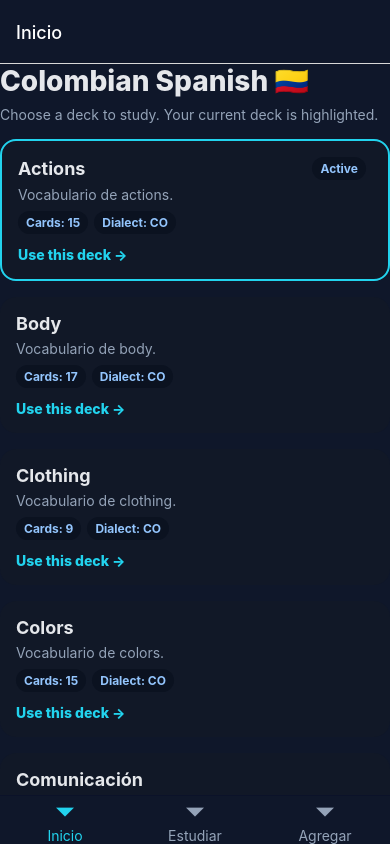
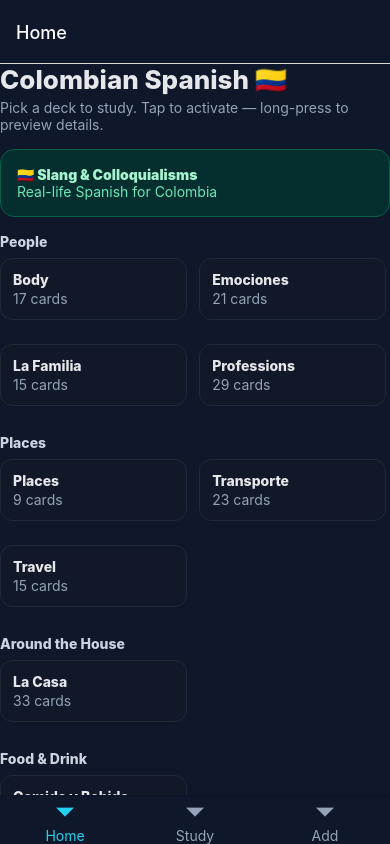
Before and after one commit to mikepitts25/Colombian-Spanish, a React Native app: screen /Home in a window 390 px wide. Built offline with nearby package versions, Linux system fonts and the light colour scheme.

Commit message:
refactored home screen

```diff
--- a/src/context/DeckContext.tsx
+++ b/src/context/DeckContext.tsx
@@ -2,17 +2,16 @@ import React, { createContext, useContext, useEffect, useMemo, useState, ReactNo
 import { loadDecks, saveDecks, upsertDeck, addCard as addCardStorage } from '../storage/storage';
 import { Deck, FlashCard } from '../types';
 import { nextBatch, gradeCard } from '../utils/srs';
-import { ActionsDeck } from '../data/decks/actions';
 
-let SEED_DECKS: Deck[] = [ActionsDeck];
+// Try to import ALL_DECKS from src/data/decks (static build-time import)
+let SEED_DECKS: Deck[] = [];
 try {
+  // eslint-disable-next-line @typescript-eslint/no-var-requires
   const decksIndex = require('../data/decks');
-  if (decksIndex && Array.isArray(decksIndex.ALL_DECKS) && decksIndex.ALL_DECKS.length > 0) {
+  if (decksIndex && Array.isArray(decksIndex.ALL_DECKS)) {
     SEED_DECKS = decksIndex.ALL_DECKS as Deck[];
   }
 } catch {}
-
-const REMOVED_IDS = new Set<string>(['colombian-basic-1']);
 
 type Ctx = {
   ready: boolean;
@@ -22,7 +21,8 @@ type Ctx = {
   setActiveDeckId: (id: string) => void;
   getStudyBatch: (size?: number) => FlashCard[];
   recordAnswer: (cardId: string, quality: 0|1|2|3|4|5) => Promise<void>;
-  addCard: (card: Omit<FlashCard, 'createdAt'|'due'|'reps'|'interval'|'ease'>) => Promise<void>;
+  addCardToDeck: (deckId: string, card: Omit<FlashCard, 'createdAt'|'due'|'reps'|'interval'|'ease'>) => Promise<void>;
+  createDeck: (name: string, description?: string) => Promise<Deck | undefined>;
   reload: () => Promise<void>;
 };
 
@@ -33,40 +33,38 @@ export function DeckProvider({ children }: { children: ReactNode }) {
   const [ready, setReady] = useState(false);
   const [activeDeckId, setActiveDeckId] = useState<string | undefined>(undefined);
 
-  async function migrateAndSeed() {
-    const stored = (await loadDecks()).filter(d => !REMOVED_IDS.has(d.id));
-
-    if (stored.length === 0) {
+  async function seedOrMerge() {
+    const stored = await loadDecks();
+    let working = stored ?? [];
+    // Seed on truly empty installs
+    if (!working || working.length === 0) {
+      if (SEED_DECKS.length > 0) {
+        for (const d of SEED_DECKS) {
+          await upsertDeck(d);
+        }
+        working = SEED_DECKS.slice();
+      } else {
+        working = [];
+      }
+    } else {
+      // Merge in any new seed decks by id
+      const present = new Set(working.map(d => d.id));
+      let changed = false;
       for (const d of SEED_DECKS) {
-        await upsertDeck(d);
+        if (!present.has(d.id)) { working.push(d); changed = true; }
       }
-      setDecks(SEED_DECKS);
-      setActiveDeckId(SEED_DECKS[0]?.id);
-      return;
+      if (changed) await saveDecks(working);
     }
-
-    const storedIds = new Set(stored.map(d => d.id));
-    let changed = false;
-    for (const d of SEED_DECKS) {
-      if (!storedIds.has(d.id)) {
-        stored.push(d);
-        changed = true;
-      }
-    }
-    if (changed) {
-      await saveDecks(stored);
-    }
-    setDecks(stored);
-    if (!activeDeckId || !stored.some(d => d.id === activeDeckId)) {
-      setActiveDeckId(stored[0]?.id);
-    }
+    setDecks(working);
+    if (!activeDeckId && working.length > 0) setActiveDeckId(working[0].id);
   }
 
   useEffect(() => {
     (async () => {
-      await migrateAndSeed();
+      await seedOrMerge();
       setReady(true);
     })();
+    // eslint-disable-next-line react-hooks/exhaustive-deps
   }, []);
 
   const activeDeck = useMemo(() => decks.find(d => d.id === activeDeckId) || decks[0], [decks, activeDeckId]);
@@ -91,8 +89,7 @@ export function DeckProvider({ children }: { children: ReactNode }) {
     await setDeck(deck);
   }
 
-  async function addCard(newCard: Omit<FlashCard, 'createdAt'|'due'|'reps'|'interval'|'ease'>) {
-    if (!activeDeck) return;
+  async function addCardToDeck(deckId: string, newCard: Omit<FlashCard, 'createdAt'|'due'|'reps'|'interval'|'ease'>) {
     const card: FlashCard = {
       ...newCard,
       createdAt: Date.now(),
@@ -101,14 +98,24 @@ export function DeckProvider({ children }: { children: ReactNode }) {
       interval: 0,
       ease: 2.5
     } as FlashCard;
-    await addCardStorage(activeDeck.id, card);
+    await addCardStorage(deckId, card);
     const updated = await loadDecks();
-    setDecks(updated.filter(d => !REMOVED_IDS.has(d.id)));
+    setDecks(updated);
+  }
+
+  async function createDeck(name: string, description?: string) : Promise<Deck | undefined> {
+    const id = name.trim().toLowerCase().replace(/[^a-z0-9]+/g, '-').replace(/(^-|-$)/g, '') + '-' + Date.now();
+    const newDeck: Deck = { id, name: name.trim(), description: description || '', cards: [] };
+    await upsertDeck(newDeck);
+    const updated = await loadDecks();
+    setDecks(updated);
+    if (!activeDeckId) setActiveDeckId(newDeck.id);
+    return newDeck;
   }
 
   async function reload() {
     const stored = await loadDecks();
-    setDecks(stored.filter(d => !REMOVED_IDS.has(d.id)));
+    setDecks(stored);
   }
 
   const value: Ctx = {
@@ -119,7 +126,8 @@ export function DeckProvider({ children }: { children: ReactNode }) {
     setActiveDeckId,
     getStudyBatch,
     recordAnswer,
-    addCard,
+    addCardToDeck,
+    createDeck,
     reload,
   };
 
--- a/src/navigation/index.tsx
+++ b/src/navigation/index.tsx
@@ -17,21 +17,33 @@ function Tabs() {
         headerTintColor: '#fff',
         tabBarStyle: { backgroundColor: '#0f172a', borderTopColor: '#0b1229' },
         tabBarActiveTintColor: '#22d3ee',
-        tabBarInactiveTintColor: '#94a3b8'
+        tabBarInactiveTintColor: '#94a3b8',
       }}
     >
-      <Tab.Screen name="Home" component={HomeScreen} options={{
-        tabBarLabel: ({ color }) => <Text style={{ color }}>Inicio</Text>,
-        title: 'Inicio'
-      }} />
-      <Tab.Screen name="Study" component={StudyScreen} options={{
-        tabBarLabel: ({ color }) => <Text style={{ color }}>Estudiar</Text>,
-        title: 'Estudiar'
-      }} />
-      <Tab.Screen name="Add" component={AddCardScreen} options={{
-        tabBarLabel: ({ color }) => <Text style={{ color }}>Agregar</Text>,
-        title: 'Agregar Tarjetas'
-      }} />
+      <Tab.Screen
+        name="Home"
+        component={HomeScreen}
+        options={{
+          tabBarLabel: ({ color }) => <Text style={{ color }}>Home</Text>,
+          title: 'Home',
+        }}
+      />
+      <Tab.Screen
+        name="Study"
+        component={StudyScreen}
+        options={{
+          tabBarLabel: ({ color }) => <Text style={{ color }}>Study</Text>,
+          title: 'Study',
+        }}
+      />
+      <Tab.Screen
+        name="Add"
+        component={AddCardScreen}
+        options={{
+          tabBarLabel: ({ color }) => <Text style={{ color }}>Add</Text>,
+          title: 'Add Cards',
+        }}
+      />
     </Tab.Navigator>
   );
 }
--- a/src/screens/AddCardScreen.tsx
+++ b/src/screens/AddCardScreen.tsx
@@ -1,34 +1,109 @@
-import React, { useState } from 'react';
-import { Alert, SafeAreaView, StyleSheet, Text, TextInput, View } from 'react-native';
+import React, { useMemo, useState } from 'react';
+import { Alert, Modal, Pressable, SafeAreaView, StyleSheet, Text, TextInput, View, FlatList } from 'react-native';
 import { colors, spacing } from '../styles/theme';
 import { useDeck } from '../hooks/useDeck';
-import { FlashCard } from '../types';
+import { Deck, FlashCard } from '../types';
 
 export default function AddCardScreen() {
-  const { addCard, activeDeck } = useDeck();
+  const { decks, activeDeckId, addCardToDeck, createDeck } = useDeck();
   const [front, setFront] = useState('');
   const [back, setBack] = useState('');
   const [example, setExample] = useState('');
   const [tags, setTags] = useState('');
+  const [pickerOpen, setPickerOpen] = useState(false);
+  const [newDeckOpen, setNewDeckOpen] = useState(false);
+  const [newDeckName, setNewDeckName] = useState('');
+
+  const [selectedDeckId, setSelectedDeckId] = useState<string | undefined>(activeDeckId);
+
+  // 🔧 FIX: annotate types so TS doesn't complain about implicit any for "d"
+  const selectedDeck = useMemo<Deck | undefined>(
+    () => decks.find((d: Deck) => d.id === selectedDeckId),
+    [decks, selectedDeckId]
+  );
 
   async function save() {
     if (!front.trim() || !back.trim()) return Alert.alert('Missing', 'Front and back are required');
+    if (!selectedDeckId) return Alert.alert('Pick a deck', 'Please choose a deck to add this card to.');
     const newCard: Omit<FlashCard, 'createdAt'|'due'|'reps'|'interval'|'ease'> = {
       id: String(Date.now()), front, back, example: example || undefined, tags: tags ? tags.split(',').map(t => t.trim()) : []
     } as any;
-    await addCard(newCard);
+    await addCardToDeck(selectedDeckId, newCard);
     setFront(''); setBack(''); setExample(''); setTags('');
-    Alert.alert('Added', 'Card added to ' + (activeDeck?.name ?? 'deck'));
+    Alert.alert('Added', 'Card added to ' + (selectedDeck?.name ?? 'deck'));
+  }
+
+  async function createNewDeck() {
+    const name = newDeckName.trim();
+    if (!name) return;
+    const d = await createDeck(name);
+    if (d) {
+      setSelectedDeckId(d.id);
+      setNewDeckName('');
+      setNewDeckOpen(false);
+    }
   }
 
   return (
     <SafeAreaView style={styles.wrap}>
       <Text style={styles.h1}>Add new card</Text>
+      <Text style={styles.label}>Deck</Text>
+      <Pressable style={styles.select} onPress={() => setPickerOpen(true)}>
+        <Text style={styles.selectText}>{selectedDeck?.name ?? 'Select a deck'}</Text>
+      </Pressable>
+
       <View style={styles.field}><Text style={styles.label}>Front (🇨🇴 Español)</Text><TextInput value={front} onChangeText={setFront} placeholder="¿Qué más pues?" placeholderTextColor={colors.sub} style={styles.input} /></View>
       <View style={styles.field}><Text style={styles.label}>Back (English)</Text><TextInput value={back} onChangeText={setBack} placeholder="What’s up?" placeholderTextColor={colors.sub} style={styles.input} /></View>
       <View style={styles.field}><Text style={styles.label}>Example sentence (optional)</Text><TextInput value={example} onChangeText={setExample} placeholder="¡Qué chimba de concierto!" placeholderTextColor={colors.sub} style={styles.input} /></View>
       <View style={styles.field}><Text style={styles.label}>Tags (comma-separated)</Text><TextInput value={tags} onChangeText={setTags} placeholder="slang, Medellín" placeholderTextColor={colors.sub} style={styles.input} /></View>
+
       <Text onPress={save} style={styles.save}>Save card ✓</Text>
+
+      {/* Deck picker modal */}
+      <Modal visible={pickerOpen} transparent animationType="fade" onRequestClose={() => setPickerOpen(false)}>
+        <View style={styles.modalBackdrop}>
+          <View style={styles.modalBody}>
+            <Text style={styles.modalTitle}>Choose a deck</Text>
+            <FlatList
+              data={decks}
+              keyExtractor={(d: Deck) => d.id}
+              renderItem={({ item }: { item: Deck }) => (
+                <Pressable style={styles.modalRow} onPress={() => { setSelectedDeckId(item.id); setPickerOpen(false); }}>
+                  <Text style={styles.modalRowTitle}>{item.name}</Text>
+                  <Text style={styles.modalRowSub}>{item.cards.length} cards</Text>
+                </Pressable>
+              )}
+              ListFooterComponent={
+                <Pressable style={[styles.modalRow, { borderTopColor: '#1f2937', borderTopWidth: 1 }]} onPress={() => { setPickerOpen(false); setNewDeckOpen(true); }}>
+                  <Text style={[styles.modalRowTitle, { color: '#a7f3d0' }]}>➕ New deck</Text>
+                  <Text style={[styles.modalRowSub, { color: '#6ee7b7' }]}>Create & use immediately</Text>
+                </Pressable>
+              }
+            />
+            <Text onPress={() => setPickerOpen(false)} style={styles.modalClose}>Close</Text>
+          </View>
+        </View>
+      </Modal>
+
+      {/* New deck modal */}
+      <Modal visible={newDeckOpen} transparent animationType="fade" onRequestClose={() => setNewDeckOpen(false)}>
+        <View style={styles.modalBackdrop}>
+          <View style={styles.modalBody}>
+            <Text style={styles.modalTitle}>New deck</Text>
+            <TextInput
+              placeholder="Name (e.g., Colombianisms)"
+              placeholderTextColor={colors.sub}
+              value={newDeckName}
+              onChangeText={setNewDeckName}
+              style={styles.input}
+            />
+            <View style={{ flexDirection: 'row', gap: 8, marginTop: spacing(1) }}>
+              <Text onPress={() => setNewDeckOpen(false)} style={[styles.modalClose, { flex: 1, textAlign: 'center' }]}>Cancel</Text>
+              <Text onPress={createNewDeck} style={[styles.save, { flex: 1 }]}>Create</Text>
+            </View>
+          </View>
+        </View>
+      </Modal>
     </SafeAreaView>
   );
 }
@@ -39,5 +114,15 @@ const styles = StyleSheet.create({
   field: { marginBottom: spacing(1.5) },
   label: { color: colors.text, fontWeight: '700', marginBottom: 6 },
   input: { backgroundColor: '#0b1220', color: colors.text, borderRadius: 12, padding: spacing(1.5) },
-  save: { backgroundColor: colors.success, color: '#052e2b', padding: spacing(1.5), textAlign: 'center', borderRadius: 12, fontWeight: '800', marginTop: spacing(1) }
+  save: { backgroundColor: '#10b981', color: '#052e2b', padding: spacing(1.5), textAlign: 'center', borderRadius: 12, fontWeight: '800', marginTop: spacing(1) },
+  select: { backgroundColor: '#0b1220', borderRadius: 12, padding: spacing(1.5), marginBottom: spacing(1.5), borderWidth: 1, borderColor: '#1f2937' },
+  selectText: { color: colors.text, fontWeight: '700' },
+
+  modalBackdrop: { flex: 1, backgroundColor: 'rgba(0,0,0,0.6)', justifyContent: 'center', padding: spacing(2) },
+  modalBody: { backgroundColor: colors.card, borderRadius: 14, padding: spacing(2), maxHeight: '80%' },
+  modalTitle: { color: colors.text, fontWeight: '800', marginBottom: spacing(1) },
+  modalRow: { paddingVertical: spacing(1), borderBottomColor: '#1f2937', borderBottomWidth: 1 },
+  modalRowTitle: { color: colors.text, fontWeight: '700' },
+  modalRowSub: { color: colors.sub },
+  modalClose: { color: colors.sub, textAlign: 'center', marginTop: spacing(1.5) }
 });
--- a/src/screens/HomeScreen.tsx
+++ b/src/screens/HomeScreen.tsx
@@ -1,56 +1,142 @@
-import React from 'react';
-import { FlatList, SafeAreaView, StyleSheet, Text, View } from 'react-native';
+import React, { useMemo } from 'react';
+import { SafeAreaView, StyleSheet, Text, View, Pressable, ScrollView } from 'react-native';
 import { colors, spacing } from '../styles/theme';
 import { useDeck } from '../hooks/useDeck';
-import Tag from '../components/Tag';
 import { useNavigation } from '@react-navigation/native';
 
+type CategoryKey = 'People' | 'Places' | 'Around the House' | 'Food & Drink' | 'Communication' | 'Health' | 'Nature & Weather' | 'Work & School' | 'Numbers & Dates' | 'Sports & Hobbies' | 'Tech' | 'Colombianisms' | 'Other';
+
 export default function HomeScreen() {
-  const { ready, decks, activeDeck, activeDeckId, setActiveDeckId } = useDeck();
+  const { ready, decks, activeDeckId, setActiveDeckId } = useDeck();
   const nav = useNavigation<any>();
+
+  // 🔧 FIX: call useMemo unconditionally so hook order never changes
+  const sections = useMemo(() => groupIntoCategories(decks || []), [decks]);
+
   if (!ready) return <SafeAreaView style={styles.wrap}><Text style={styles.h1}>Cargando…</Text></SafeAreaView>;
 
   return (
     <SafeAreaView style={styles.wrap}>
       <Text style={styles.h1}>Colombian Spanish 🇨🇴</Text>
-      <Text style={styles.sub}>Choose a deck to study. Your current deck is highlighted.</Text>
+      <Text style={styles.sub}>Pick a deck to study. Tap to activate — long-press to preview details.</Text>
 
-      <FlatList
-        data={decks}
-        keyExtractor={d => d.id}
-        renderItem={({ item }) => {
-          const isActive = item.id === activeDeckId;
-          return (
-            <View style={[styles.card, isActive && { borderColor: colors.accent, borderWidth: 2 }]}>
-              <View style={{ flexDirection: 'row', justifyContent: 'space-between', alignItems: 'center' }}>
-                <Text style={styles.deckTitle}>{item.name}</Text>
-                {isActive ? <Tag label="Active" /> : null}
-              </View>
-              <Text style={styles.deckDesc}>{item.description}</Text>
-              <View style={{ flexDirection: 'row', marginTop: spacing(1) }}>
-                <Tag label={`Cards: ${item.cards.length}`} />
-                <Tag label={'Dialect: CO'} />
-              </View>
-              <Text
-                onPress={() => { setActiveDeckId(item.id); nav.navigate('Study'); }}
-                style={styles.select}
-              >
-                Use this deck →
-              </Text>
+      <ScrollView contentContainerStyle={{ paddingBottom: spacing(3) }}>
+        {/* Colombianisms shortcut */}
+        {sections.find(s => s.key === 'Colombianisms' && s.data.length > 0) ? (
+          <Pressable style={styles.banner} onPress={() => {
+            const slang = sections.find(s => s.key === 'Colombianisms')!.data[0];
+            setActiveDeckId(slang.id); nav.navigate('Study');
+          }}>
+            <Text style={styles.bannerTitle}>🇨🇴 Slang & Colloquialisms</Text>
+            <Text style={styles.bannerSub}>Real-life Spanish for Colombia</Text>
+          </Pressable>
+        ) : null}
+
+        {sections.map(section => (
+          <View key={section.key} style={{ marginBottom: spacing(2) }}>
+            <Text style={styles.sectionTitle}>{section.key}</Text>
+            <View style={styles.grid}>
+              {section.data.map(deck => {
+                const isActive = deck.id === activeDeckId;
+                return (
+                  <Pressable
+                    key={deck.id}
+                    style={[styles.tile, isActive && styles.tileActive]}
+                    onPress={() => { setActiveDeckId(deck.id); nav.navigate('Study'); }}
+                  >
+                    <Text style={styles.tileTitle} numberOfLines={2}>{deck.name}</Text>
+                    <Text style={styles.tileSub}>{deck.cards.length} cards</Text>
+                    {isActive ? <Text style={styles.activeBadge}>Active</Text> : null}
+                  </Pressable>
+                );
+              })}
             </View>
-          );
-        }}
-      />
+          </View>
+        ))}
+      </ScrollView>
     </SafeAreaView>
   );
 }
 
+function groupIntoCategories(decks: any[]) {
+  const buckets: Record<CategoryKey, any[]> = {
+    'People': [],
+    'Places': [],
+    'Around the House': [],
+    'Food & Drink': [],
+    'Communication': [],
+    'Health': [],
+    'Nature & Weather': [],
+    'Work & School': [],
+    'Numbers & Dates': [],
+    'Sports & Hobbies': [],
+    'Tech': [],
+    'Colombianisms': [],
+    'Other': []
+  };
+
+  for (const d of decks) {
+    const name = (d.name || '').toLowerCase();
+    const tags = (d.cards?.[0]?.tags || []).map((t: string) => (t || '').toLowerCase());
+    const text = name + ' ' + tags.join(' ');
+
+    if (/(slang|jerga|coloquial|colombia|colombianism)/.test(text)) buckets['Colombianisms'].push(d);
+    else if (/(family|people|professions|body|emotions|relationships)/.test(text)) buckets['People'].push(d);
+    else if (/(place|travel|transport|city|cali|bogotá|bogota|medellín|medellin)/.test(text)) buckets['Places'].push(d);
+    else if (/(house|home|casa|kitchen|bathroom|around the house)/.test(text)) buckets['Around the House'].push(d);
+    else if (/(food|drink|comida|bebida|restaurant|market)/.test(text)) buckets['Food & Drink'].push(d);
+    else if (/(communicat|message|call|greeting|conversation|talk)/.test(text)) buckets['Communication'].push(d);
+    else if (/(health|clinic|pharmacy|medicine|salud)/.test(text)) buckets['Health'].push(d);
+    else if (/(weather|clima|nature|animals|outdoor)/.test(text)) buckets['Nature & Weather'].push(d);
+    else if (/(work|job|school|study|professions|office)/.test(text)) buckets['Work & School'].push(d);
+    else if (/(number|date|time|calendar|holidays)/.test(text)) buckets['Numbers & Dates'].push(d);
+    else if (/(sport|hobby|music|games)/.test(text)) buckets['Sports & Hobbies'].push(d);
+    else if (/(tech|technology|computer|phone|apps)/.test(text)) buckets['Tech'].push(d);
+    else buckets['Other'].push(d);
+  }
+
+  return Object.entries(buckets)
+    .filter(([, arr]) => arr.length > 0)
+    .map(([key, data]) => ({ key, data }));
+}
+
 const styles = StyleSheet.create({
   wrap: { flex: 1, backgroundColor: colors.bg, padding: spacing(2) },
-  h1: { color: colors.text, fontSize: 28, fontWeight: '800', marginBottom: spacing(1) },
+  h1: { color: colors.text, fontSize: 26, fontWeight: '800', marginBottom: spacing(0.5) },
   sub: { color: colors.sub, marginBottom: spacing(2) },
-  card: { backgroundColor: colors.card, padding: spacing(2), borderRadius: 16, marginBottom: spacing(2) },
-  deckTitle: { color: colors.text, fontSize: 18, fontWeight: '700' },
-  deckDesc: { color: colors.sub, marginTop: 6 },
-  select: { color: colors.accent, fontWeight: '800', marginTop: spacing(1.5) }
+  sectionTitle: { color: '#cbd5e1', fontWeight: '800', marginBottom: spacing(1) },
+  grid: { flexDirection: 'row', flexWrap: 'wrap', gap: 12 },
+  tile: {
+    width: '48%',
+    backgroundColor: colors.card,
+    padding: spacing(1.5),
+    borderRadius: 12,
+    borderWidth: 1,
+    borderColor: '#1f2937',
+    marginBottom: 12
+  },
+  tileActive: { borderColor: colors.accent, borderWidth: 2 },
+  tileTitle: { color: colors.text, fontWeight: '800' },
+  tileSub: { color: colors.sub, marginTop: 2 },
+  activeBadge: {
+    marginTop: spacing(1),
+    alignSelf: 'flex-start',
+    paddingHorizontal: 8,
+    paddingVertical: 2,
+    borderRadius: 999,
+    backgroundColor: '#0b1220',
+    color: '#93c5fd',
+    fontSize: 12,
+    fontWeight: '800'
+  },
+  banner: {
+    backgroundColor: '#042f2e',
+    padding: spacing(2),
+    borderRadius: 14,
+    borderWidth: 1,
+    borderColor: '#065f46',
+    marginBottom: spacing(2)
+  },
+  bannerTitle: { color: '#a7f3d0', fontWeight: '900' },
+  bannerSub: { color: '#6ee7b7' }
 });
```
